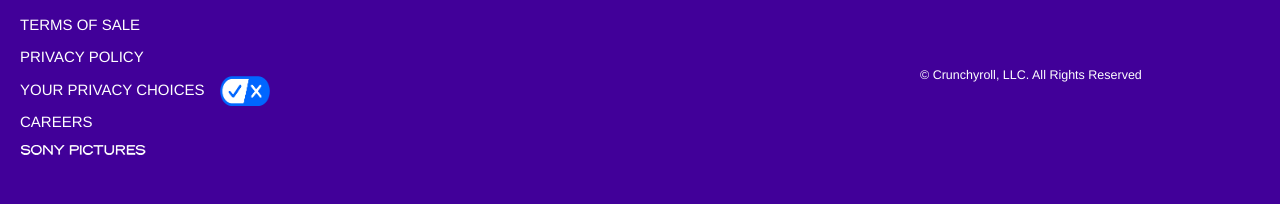
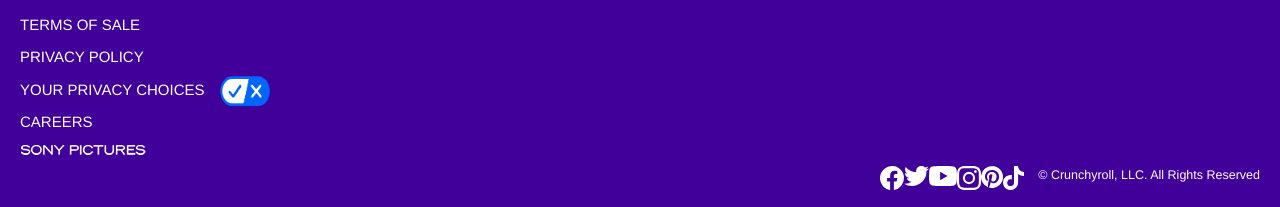
Before and after one commit to Camron-1/funimation-clone, a React (Create React App) app: page / in a window 1280 px wide. Shown: the part 2037-2244 px from the top of the page. Built offline with nearby package versions, Linux system fonts and the light colour scheme; no server answers.

Commit message:
Co-authored-by: greatbritain249 <greatbritain249@users.noreply.github.com>

```diff
--- a/src/components/Footer.tsx
+++ b/src/components/Footer.tsx
@@ -12,9 +12,9 @@
 const Footer: React.FC = () => {
   return (
     <footer className="footer-container">
+
       <div className="footer-links">
         <div className="footer-section">
-
           <a href="https://www.funimation.com/about-us/" target="https://www.funimation.com/about-us/" rel="noopener noreferrer">
             <h2>ABOUT FUNIMATION</h2>
           </a>
@@ -67,56 +67,48 @@
             />
           </div>
         </div>
-        <div>
-          <div style={{ position: 'absolute', top: 990, right: 90, maxHeight: '1000px', overflow: 'auto' }}>
+        <div className=' flex justify-end space-x-3.5'>
+          <div  className=' flex justify-end'>
           <a href="https://www.facebook.com/funimation" target="https://www.facebook.com/funimation" rel="noopener noreferrer">
             <img
               src={facebookImage}
               alt="Instagram Logo Facebook Logo"
-                style={{ width: '20px', height: '50px', marginRight: '10px' }}
             />
           </a>
           <a href="https://twitter.com/funimation" target="https://twitter.com/funimation" rel="noopener noreferrer">
             <img
               src={twitterImage}
               alt="Twitter Logo"
-                style={{ width: '20px', height: '50px', marginRight: '10px' }}
             />
           </a>
           <a href="https://www.youtube.com/user/FUNimation" target="https://www.youtube.com/user/FUNimation" rel="noopener noreferrer">
             <img
               src={youtubeImage}
               alt="Youtube Logo"
-                style={{ width: '20px', height: '50px', marginRight: '10px' }}
             />
           </a>
           <a href="https://www.instagram.com/funimation" target="https://www.instagram.com/funimation" rel="noopener noreferrer">
             <img
               src={instagramImage}
               alt="Instagram Logo"
-                style={{ width: '20px', height: '50px', marginRight: '10px' }}
             />
           </a>
           <a href="https://www.pinterest.com/funimation/" target="https://www.pinterest.com/funimation/nk" rel="noopener noreferrer">
             <img
               src={pinterestImage}
               alt="Pinterest Logo"
-                style={{ width: '20px', height: '50px', marginRight: '10px' }}
             />
-
           </a>
           <a href="https://www.tiktok.com/@funimation" target="https://www.tiktok.com/@funimation" rel="noopener noreferrer">
             <img
               src={tiktokImage}
               alt="Tiktok Logo"
-                style={{ width: '18px', height: '50px', marginRight: '10px' }}
             />
           </a>
           </div>
-          <div className="crunchy-roll-title" style={{ position: 'relative', top: '-100px' }}>
+          <div className='flex justify-right'>
             <p style={{ fontSize: '12.5px' }}>© Crunchyroll, LLC. All Rights Reserved</p>
           </div>
-
         </div>
       </div>
     </footer>
--- a/src/components/NavigationBar.tsx
+++ b/src/components/NavigationBar.tsx
@@ -34,7 +34,7 @@
                     <img src={homeSvgImage} alt="Home Logo" className="logo" />
                 </a>
 
-                <div className="flex pl-20" />
+                <div className="flex pl-20  " />
                 <NavigationBarItem label="Stream" links={JSON.parse(streamLinks)} />
                 <NavigationBarItem label="Discover" links={JSON.parse(discoverLinks)} />
                 <NavigationBarItem label="Shop" links={JSON.parse(shopLinks)} />
--- a/src/components/NavigationBarItem.tsx
+++ b/src/components/NavigationBarItem.tsx
@@ -13,6 +13,8 @@
     links?: NavigationBarLinksProps[];
 }
 
+
+
 const NavigationBarItem: React.FC<NavigationBarItemProps> = ({ label, links }) => {
     return (
         <div className="
@@ -21,15 +23,14 @@
             text-[#410099]
             font-bold
             cursor-pointer
-            hover:text-red-600
             transition
             px-8
             space-y-4
             space-x-4">
 
-            <ul>{label}
+            <ul className="nav-bar list-none hover:text-red-600">{label}
                 {links?.map((link) => (
-                    <li>{link.name}
+                    <li className={`nav-bar-hidden`} key={link.url}>{link.name}
                         <a href={link.url} target="_blank" rel="noopener noreferrer">
                         </a>
                     </li>
--- a/src/index.css
+++ b/src/index.css
@@ -12,3 +12,23 @@
   -ms-overflow-style: none;  /* IE and Edge */
   scrollbar-width: none;  /* Firefox */
 }
+
+.nav-bar li ul
+{
+    display: none;
+}
+
+.nav-bar:hover li ul
+{
+    display: block;
+}
+
+.nav-bar-hidden
+{
+    display: block;
+}
+
+.nav-bar-hidden:hover
+{
+    display: hidden;
+}
```
Lines whose indentation alone changed are shown as unchanged.
